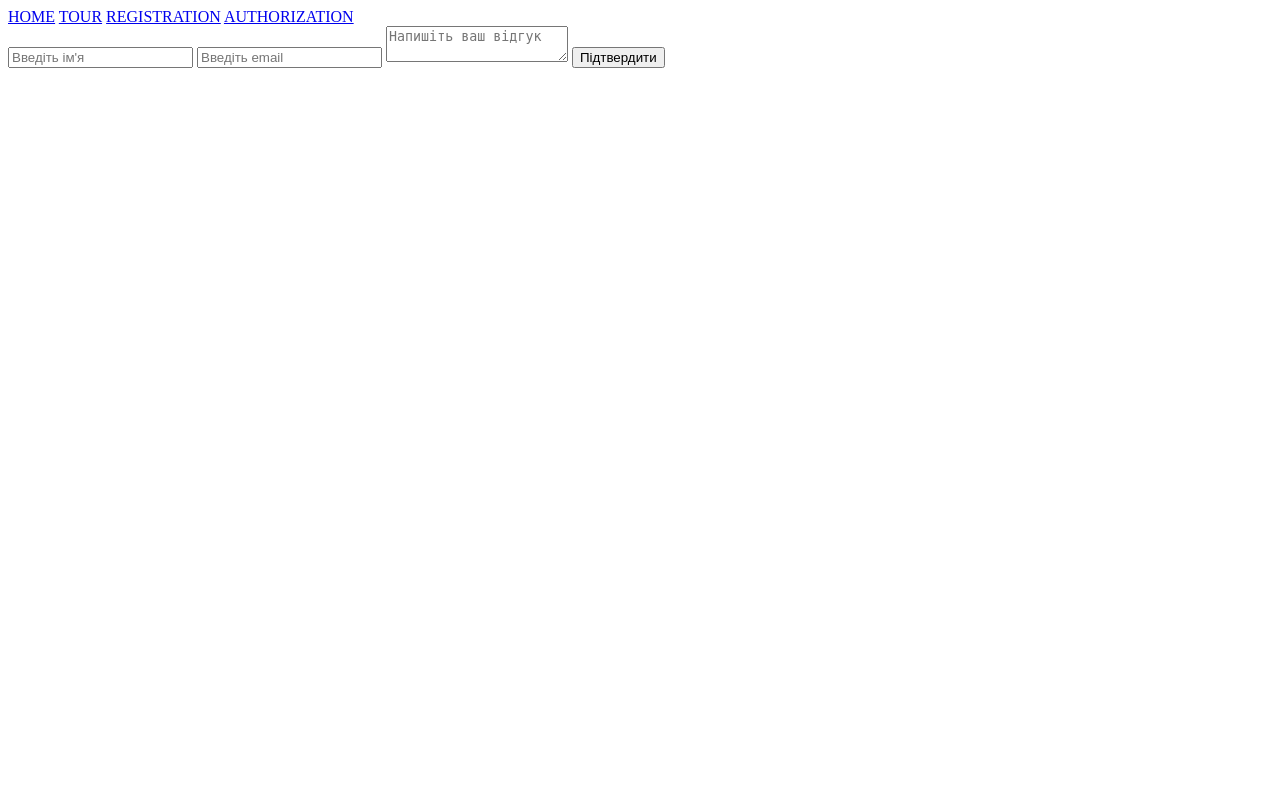
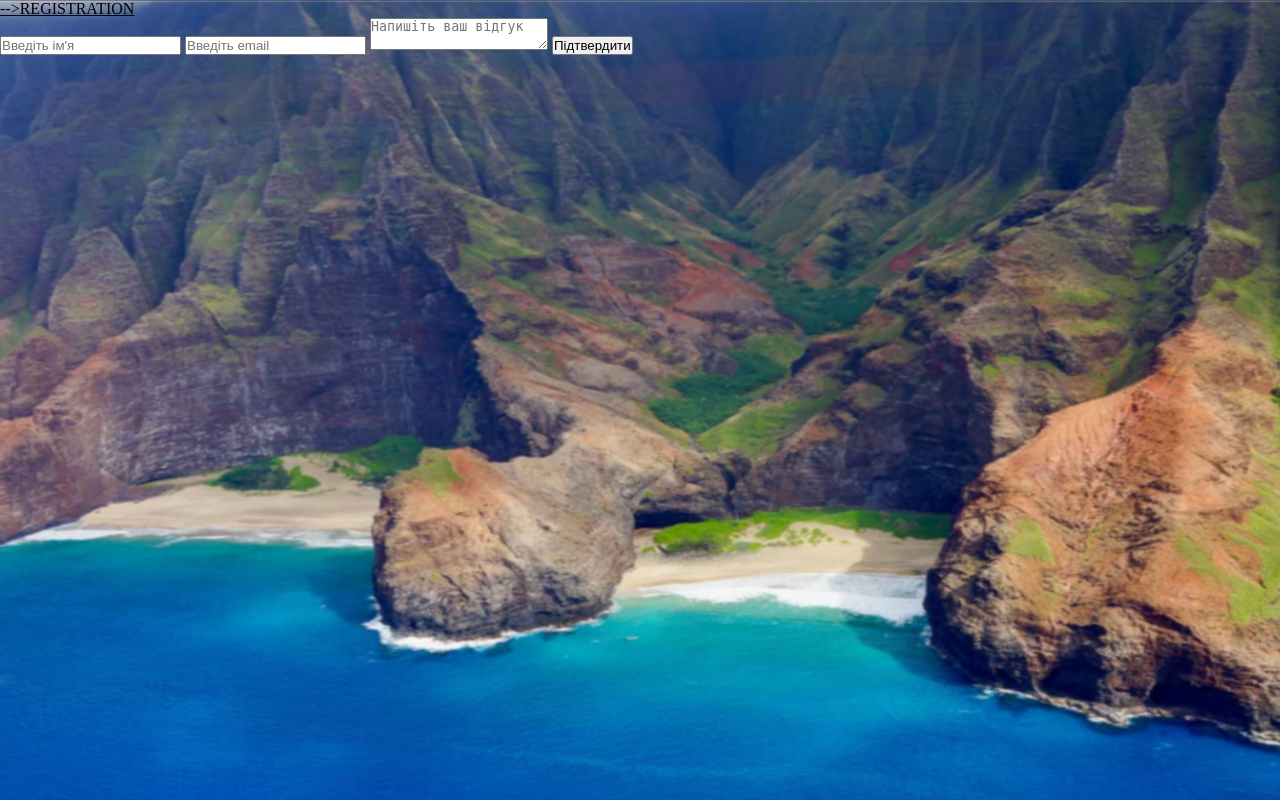
Before and after one commit to DmytroLomako/tour, a Python web app: template home_app/templates/home.html in a window 1280 px wide; the page is wider, and only the part inside the window is pictured. Run offline with Jinja, Linux system fonts and the light colour scheme; the template is opened without the code that fills it, so the values that code supplies are empty.

Commit message:
help commition to merge

```diff
--- a/home_app/app.py
+++ b/home_app/app.py
@@ -3,5 +3,6 @@ import flask
 home = flask.Blueprint(
     name = "home",
     import_name = "home_app",
-    template_folder = "templates/"
+    template_folder = "templates/",
+    static_folder= "static/"
 )
--- a/home_app/templates/home.html
+++ b/home_app/templates/home.html
@@ -4,13 +4,14 @@
 
 
 {% block content %}
+<a href="/registration/" class = "reg_link">-->REGISTRATION</a>
+
     <form method="post">
-        <form method="post">
-            <input required name="client_name" placeholder="Введіть ім'я">
-            <input name="client_email" placeholder="Введіть email">
-            <textarea name="client_review" placeholder="Напишіть ваш відгук"></textarea>
-            <button type="submit" name = "send_email" value = "email"> Підтвердити </button>
-        </form>
+        <input required name="client_name" placeholder="Введіть ім'я">
+        <input name="client_email" placeholder="Введіть email">
+        <textarea name="client_review" placeholder="Напишіть ваш відгук"></textarea>
+        <button type="submit" name = "send_email" value = "email"> Підтвердити </button>
     </form>
 
+
 {% endblock %}
--- a/project/settings.py
+++ b/project/settings.py
@@ -8,7 +8,8 @@ import os
 travel_agency = flask.Flask(
     import_name= "project",
     template_folder= "templates/",
-    instance_path= os.path.abspath(__file__ + "/..")
+    instance_path= os.path.abspath(__file__ + "/.."),
+    static_folder= "static/"
 )
 
 
--- /dev/null
+++ b/project/static/styles/project.css
@@ -0,0 +1,25 @@
+*{
+    margin: 0;
+    padding: 0;
+    position: auto;
+
+}
+
+.frame1{
+    background-color: aqua;
+    width: 100;
+    position: absolute;
+}
+
+.bg_img{
+    position: absolute;
+    width: 200vh;
+    height: 100vh;
+    left: 0;
+    top: 0;
+    z-index: -1;
+}
+
+.reg_link{
+    color: black;
+}
--- a/project/templates/base.html
+++ b/project/templates/base.html
@@ -3,12 +3,15 @@
 <head>
     <meta charset="UTF-8">
     <meta name="viewport" content="width=device-width, initial-scale=1.0">
+    <link rel="stylesheet" href="{{ url_for('static', filename = 'styles/project.css')}}">
     <title>{% block title %}  {% endblock %}</title>
 </head>
 <body>
+    <img src="{{ url_for('static', filename = 'images/image.png')}}" class = "bg_img">
+
     <header>
-        <a href="/">HOME</a>
-        <a href="/tour/">TOUR</a>
+
+        <div class = "frame1">
 
             {% if is_login %}
                 <form method = "post">
@@ -16,12 +19,14 @@
                     <button type = "submit" class = "logout">LOGOUT</button>
                 </form>
             {% else %}
-            <a href="/registration/">REGISTRATION</a>
-            <a href="/authorization/">AUTHORIZATION</a>
+
+
+                <!-- <a href="/authorization/">AUTHORIZATION</a> -->
             {% endif %}
 
             {% block line %}
             {% endblock %}
+        </div>
     </header>
 
     {% block content %}
```
Also changed, not shown: project/data.db, project/static/images/image.png (added). Lines whose indentation alone changed are shown as unchanged.
